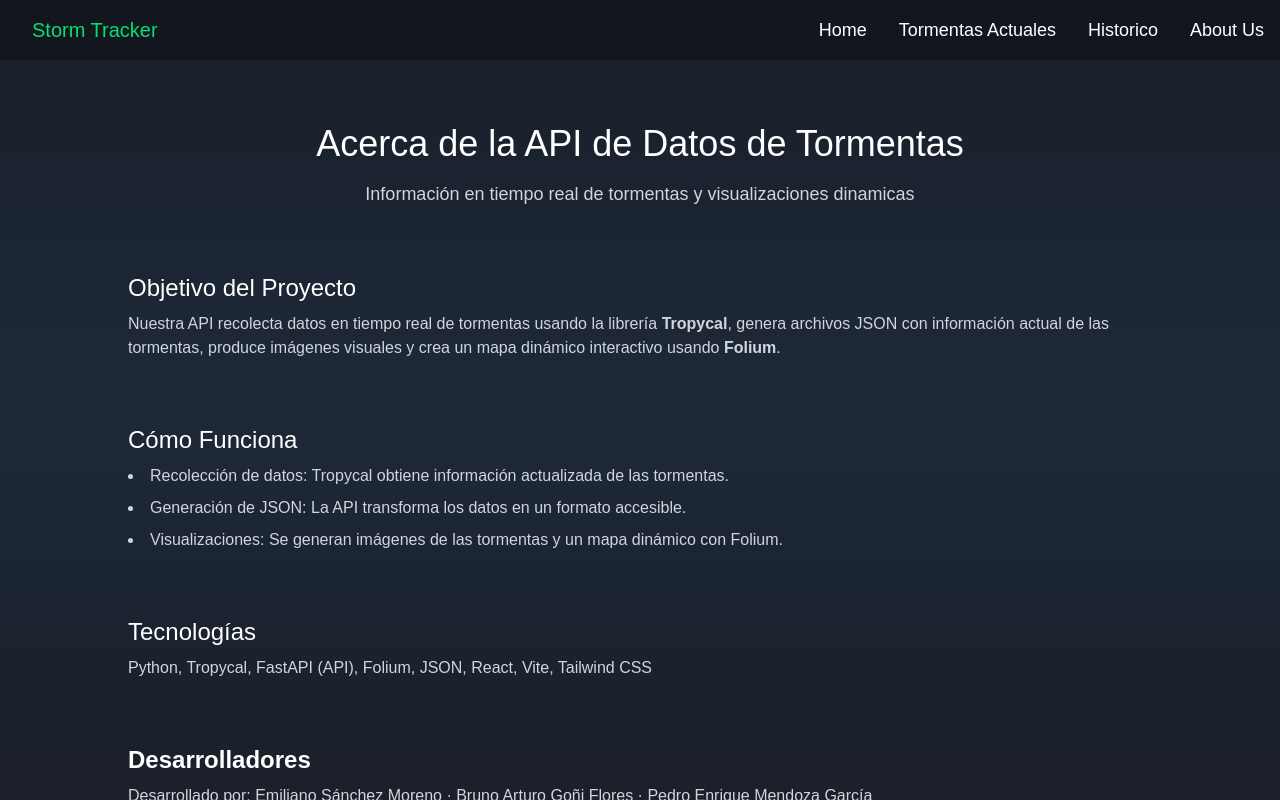
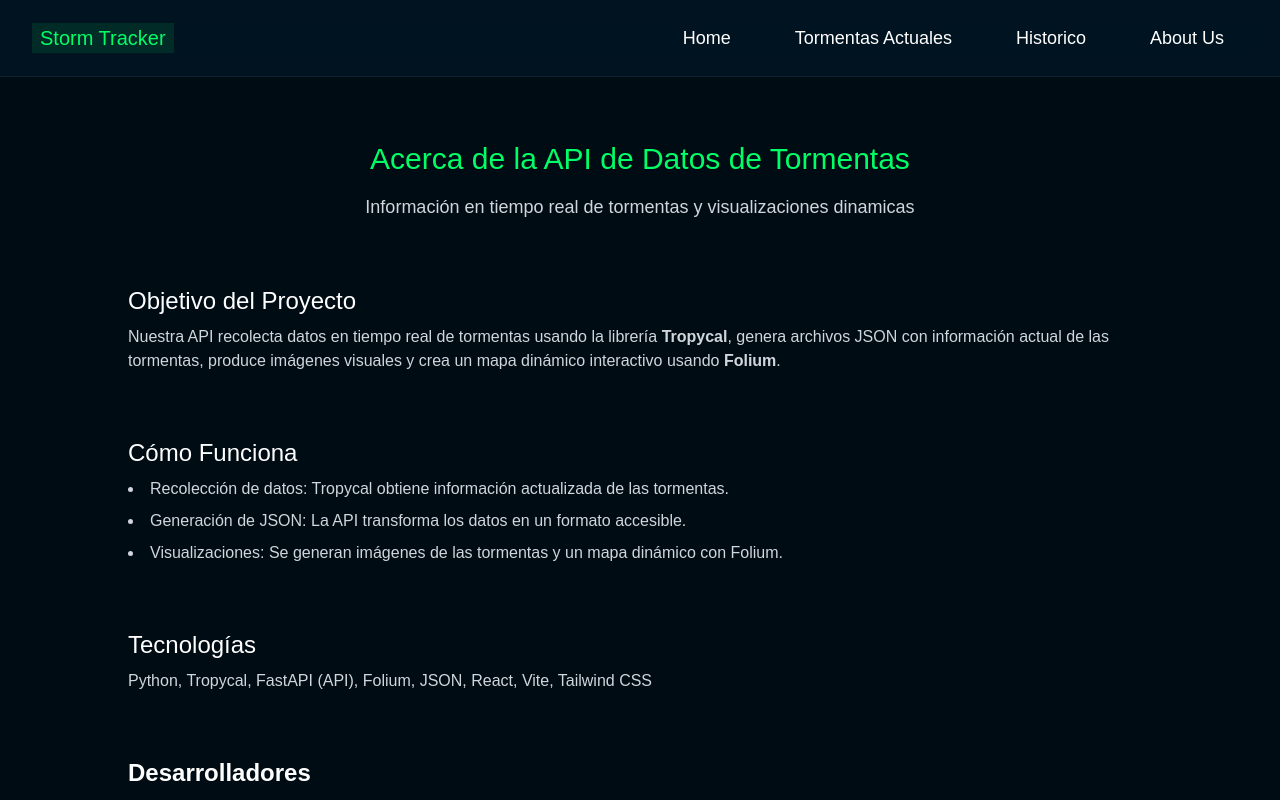
Before and after one commit to emisanzmor/storm-tracker, a React (Vite) app in the folder frontend/: page /about in a window 1280 px wide. Built offline with nearby package versions, Linux system fonts and the light colour scheme; a web font is replaced by a local one.

Commit message:
feat(frontend): update Home, Header and Dashboard components with new layout, animations and colors. Add resume_his and historico components.

```diff
--- a/frontend/src/App.jsx
+++ b/frontend/src/App.jsx
@@ -9,29 +9,26 @@ import Historico from "./components/pages/Historico";
 import Resumen_his from "./components/Historico/resume_his";
 import TormentasActuales from "./components/pages/actuales";
 
-
 function App() {
   const [devsArray, setDevsArray] = useState([
     "Emiliano Sánchez Moreno",
     "Bruno Arturo Goñi Flores",
     "Pedro Enrique Mendoza García",
   ]);
-
+  // EN VEREMOS bg-linear-to-b from-[#000c14] via-[#001825] to-[#000c14]
   return (
     <BrowserRouter>
-      <div className="relative bg-linear-to-b from-gray-950/90 via-gray-800 to-gray-950/90 w-full h-screen overflow-x-hidden">
+      <div className="relative bg-[#000c14] w-full h-screen overflow-x-hidden">
         <Header />
         <Routes>
           <Route path="/" element={<Home />} />
           <Route path="/about" element={<About data={devsArray} />} />
           <Route path="/dashboard" element={<Dashboard />} />
-          <Route path="tormentas_actuales" element={<TormentasActuales />}/>
+          <Route path="tormentas_actuales" element={<TormentasActuales />} />
 
           <Route path="/historico" element={<Historico />} />
           <Route path="/resume/:date/:id_storm" element={<Resumen_his />} />
-
         </Routes>
-
         <Footer data={devsArray} />
       </div>
     </BrowserRouter>
--- a/frontend/src/components/pages/about.jsx
+++ b/frontend/src/components/pages/about.jsx
@@ -4,7 +4,7 @@ function About({ data }) {
       <div className="max-w-5xl mx-auto space-y-16">
         {/* Hero */}
         <div className="text-center">
-          <h1 className="text-4xl font-medium mb-4">
+          <h1 className="text-3xl font-medium mb-4 text-[#00FF66]">
             Acerca de la API de Datos de Tormentas
           </h1>
           <p className="text-lg text-gray-300">
--- a/frontend/src/components/pages/actuales.jsx
+++ b/frontend/src/components/pages/actuales.jsx
@@ -25,15 +25,17 @@ function Tormentas_Actuales() {
   };
 
   const prevSlide = () => {
-    setCurrentSlide((prev) => (prev - 1 + activeStorms.length) % activeStorms.length);
+    setCurrentSlide(
+      (prev) => (prev - 1 + activeStorms.length) % activeStorms.length
+    );
   };
 
   const currentStorm = activeStorms[currentSlide];
 
   return (
-    <div className="px-6 py-12">
+    <div className="px-6 py-12 min-h-screen">
       <section className="space-y-6">
-          <h2 className="text-3xl font-medium text-white text-center">
+        <h2 className="text-3xl font-medium text-[#00FF66] text-center">
           Tormentas activas
         </h2>
 
--- a/frontend/src/components/pages/dashboard.jsx
+++ b/frontend/src/components/pages/dashboard.jsx
@@ -1,28 +1,28 @@
 function Dashboard() {
   return (
     <section className="h-auto pt-6 pl-8 pr-8 pb-8">
-      <div>
-        <h1 className="text-white">Nombre de tormenta</h1>
-      </div>
+      <h2 className="text-3xl font-medium text-[#00FF66] text-left py-6">
+        Nombre de tormenta
+      </h2>
 
       <div className="flex flex-row">
-        <div className="mt-4 w-192 h-104 bg-slate-900/80  border border-slate-700 rounded-md flex justify-center items-center">
+        <div className="mt-4 w-192 h-104 bg-slate-800/40  border border-slate-700 rounded-md flex justify-center items-center">
           <p className="text-white/40">PNG trayectoria</p>
         </div>
 
-        <div className="ml-4 mt-4 w-192 h-104 bg-slate-900/80  border border-slate-700 rounded-md flex justify-center items-center">
+        <div className="ml-4 mt-4 w-192 h-104 bg-slate-800/40  border border-slate-700 rounded-md flex justify-center items-center">
           <p className="text-white/40">PNG prediccion de trayectoria</p>
         </div>
 
-        <div className="w-124 ml-4 mt-4 bg-black/20 backdrop-blur-md rounded-md flex items-start">
+        <div className="w-124 ml-4 mt-4 bg-[#011928]/60 backdrop-blur-md rounded-md flex items-start">
           <p className="text-white p-4">Info</p>
         </div>
       </div>
       <div className="flex flex-row">
-        <div className="mt-4 w-184 h-132 bg-slate-900/80  border border-slate-700 rounded-md flex justify-center items-center">
+        <div className="mt-4 w-184 h-132 bg-slate-800/40  border border-slate-700 rounded-md flex justify-center items-center">
           <p className="text-white/40">Mapa con folium</p>
         </div>
-        <div className="ml-4 mt-4 w-74 bg-slate-900/80 border border-slate-700 rounded-md flex justify-center items-center">
+        <div className="ml-4 mt-4 w-74 bg-slate-800/40 border border-slate-700 rounded-md flex justify-center items-center">
           <p className="text-white/40">Terminología</p>
         </div>
       </div>
--- a/frontend/src/components/pages/historico.jsx
+++ b/frontend/src/components/pages/historico.jsx
@@ -17,7 +17,9 @@ function Historico() {
     const formattedDate = `${year}_${month}_${day}`;
 
     try {
-      const response = await fetch(`http://localhost:8000/data_date/${formattedDate}`);
+      const response = await fetch(
+        `http://localhost:8000/data_date/${formattedDate}`
+      );
       const json = await response.json();
 
       const lst_storms = json["Info Tormentas"] || [];
@@ -32,7 +34,7 @@ function Historico() {
   return (
     <div className="px-6 py-12">
       <section className="space-y-6" id="tormentas-pasadas">
-        <h2 className="text-3xl font-medium text-white text-center">
+        <h2 className="text-3xl font-medium text-center text-[#00FF66]">
           Histórico de tormentas
         </h2>
 
@@ -48,7 +50,8 @@ function Historico() {
             <h3 className="text-xl font-medium text-white mb-6">Calendario</h3>
 
             <p className="text-white/60 mb-4">
-              Selecciona una fecha para ver las tormentas registradas de ese día:
+              Selecciona una fecha para ver las tormentas registradas de ese
+              día:
             </p>
 
             <div className="calendar-container">
@@ -80,7 +83,10 @@ function Historico() {
               {pastStorms.length > 0 ? (
                 pastStorms.map((stormId) => {
                   const year = selectedDate.getFullYear();
-                  const month = String(selectedDate.getMonth() + 1).padStart(2, "0");
+                  const month = String(selectedDate.getMonth() + 1).padStart(
+                    2,
+                    "0"
+                  );
                   const day = String(selectedDate.getDate()).padStart(2, "0");
                   const formattedDate = `${year}_${month}_${day}`;
 
--- a/frontend/src/components/shared/footer.jsx
+++ b/frontend/src/components/shared/footer.jsx
@@ -2,7 +2,7 @@ function Footer({ data }) {
   return (
     <footer className="w-full bg-black/30 backdrop-blur-md text-white/60 text-sm mt-12 border-t border-white/10">
       <div className="mx-auto px-8 py-6 flex flex-col justify-between items-start">
-        <p className="font-semibold">Desarrolladores: </p>
+        <p className="font-semibold text-[#00ff66bd]">Desarrolladores: </p>
         <p className="text-white/40 text-xs mt-2">
           {data.map((dev, index) => (
             <span key={index}>
--- a/frontend/src/components/shared/header.jsx
+++ b/frontend/src/components/shared/header.jsx
@@ -2,52 +2,71 @@ import { Link } from "react-router-dom";
 
 function Header() {
   return (
-    <header className="relative top-0 left-0 w-full z-50 flex flex-row backdrop-blur-md bg-black/30">
-      <div className="flex flex-col p-4 w-auto">
-        <Link to="/" className="pl-4 text-xl text-green-400 whitespace-nowrap">
+    <header className="sticky top-0 left-0 w-full z-50 flex flex-row items-center justify-between backdrop-blur-md bg-[#011928]/60 border-b border-b-neutral-400/10 px-8 py-2">
+      <div>
+        <Link
+          to="/"
+          className="text-xl text-[#00FF66] whitespace-nowrap px-2 py-1
+ relative inset-0
+bg-[#00FF66]/10 scale-x-100
+ overflow-hidden -z-10 "
+        >
           Storm Tracker
         </Link>
       </div>
       <nav className="w-full p-4 flex justify-end">
-        <ul className="flex gap-8 cursor-pointer">
-
+        <ul className="flex gap-12 cursor-pointer">
           <li>
             <Link
               to="/"
-              className="text-lg text-white hover:text-green-200"
+              className="relative text-lg text-white px-2 py-1
+after:content-[''] after:absolute after:inset-0
+after:bg-[#00FF66]/60 after:transform after:scale-x-0 after:origin-left
+after:transition-transform after:duration-600 hover:after:scale-x-100
+ overflow-hidden after:-z-10 "
             >
-            Home
+              Home
             </Link>
           </li>
 
           <li>
             <Link
               to="/Tormentas_Actuales"
-              className="text-lg text-white hover:text-green-200"
+              className="relative text-lg text-white px-2 py-1
+after:content-[''] after:absolute after:inset-0
+after:bg-[#00FF66]/60 after:transform after:scale-x-0 after:origin-left
+after:transition-transform after:duration-600 hover:after:scale-x-100
+ overflow-hidden after:-z-10"
             >
-            Tormentas Actuales
+              Tormentas Actuales
             </Link>
           </li>
-
 
           <li>
             <Link
               to="/historico"
-              className="text-lg text-white hover:text-green-200"
+              className="relative text-lg text-white px-2 py-1
+after:content-[''] after:absolute after:inset-0
+after:bg-[#00FF66]/60 after:transform after:scale-x-0 after:origin-left
+after:transition-transform after:duration-600 hover:after:scale-x-100
+ overflow-hidden after:-z-10"
             >
-            Historico
+              Historico
             </Link>
           </li>
 
           <li>
             <Link
               to="/about"
-              className="text-lg text-white hover:text-green-200"
+              className="relative text-lg text-white px-2 py-1
+after:content-[''] after:absolute after:inset-0
+after:bg-[#00FF66]/60 after:transform after:scale-x-0 after:origin-left
+after:transition-transform after:duration-600 hover:after:scale-x-100
+ overflow-hidden after:-z-10"
             >
-            About Us
+              About Us
             </Link>
           </li>
-
         </ul>
       </nav>
     </header>
```
Also changed, not shown: frontend/src/components/pages/home.jsx (+79 -75 lines), frontend/fonts/BitcountGridSingleInk-VariableFont_CRSV,ELSH,ELXP,SZP1,SZP2,XPN1,XPN2,YPN1,YPN2,slnt,wght.ttf (added), frontend/src/fonts 23-37-47-351/BitcountGridSingleInk-VariableFont_CRSV,ELSH,ELXP,SZP1,SZP2,XPN1,XPN2,YPN1,YPN2,slnt,wght.ttf (added). Lines whose indentation alone changed are shown as unchanged.
